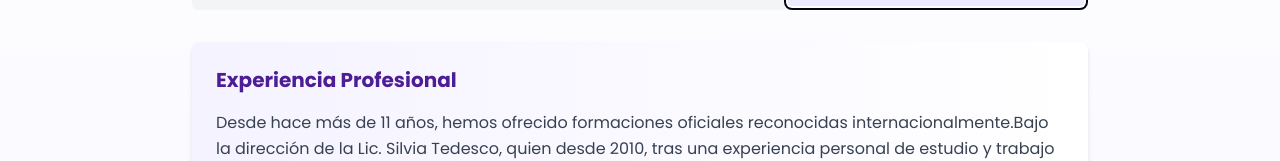
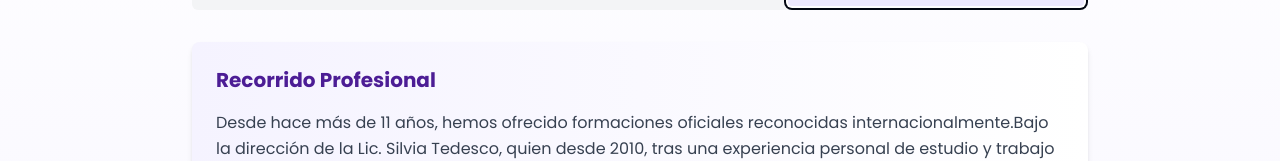
Before and after one commit to tomaslami/act-upd, a Next.js app: page /sobre-nosotros in a window 1280 px wide. Both pictures are taken after a click on the tab "Nuestro recorrido". Shown: the part 1027-1188 px from the top of the page. Built offline with nearby package versions, Linux system fonts and the light colour scheme; no server answers.

Commit message:
fix: update title in ProfessionalBio component for better clarity

```diff
--- a/src/components/ProfessionalBio.tsx
+++ b/src/components/ProfessionalBio.tsx
@@ -86,7 +86,7 @@ export default function ProfessionalBio() {
             <Card className="border-none shadow-md bg-gradient-to-r from-violet-50 to-white">
               <CardContent className="p-6">
                 <h3 className="text-xl font-bold mb-4 text-violet-900">
-                  Experiencia Profesional
+                  Recorrido Profesional
                 </h3>
                 <ScrollArea className="h-[300px]">
                   <div className="space-y-6">
```
